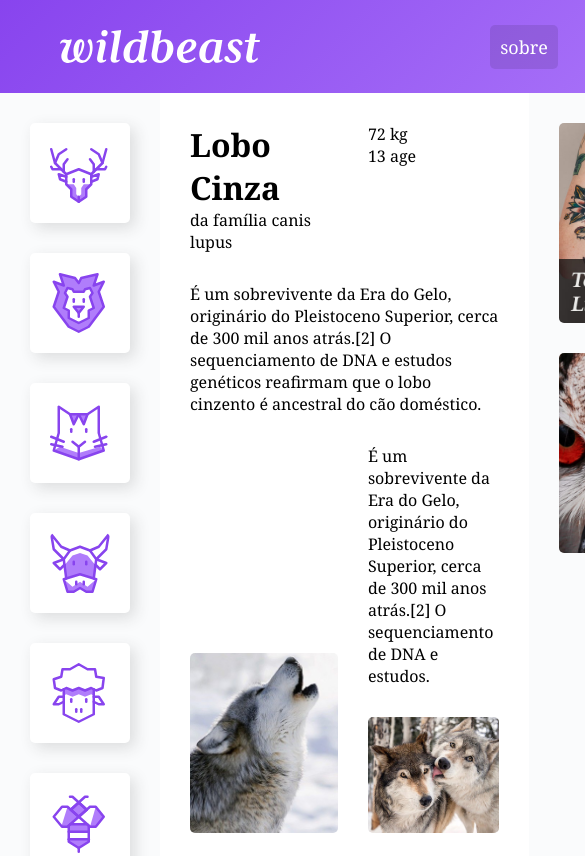
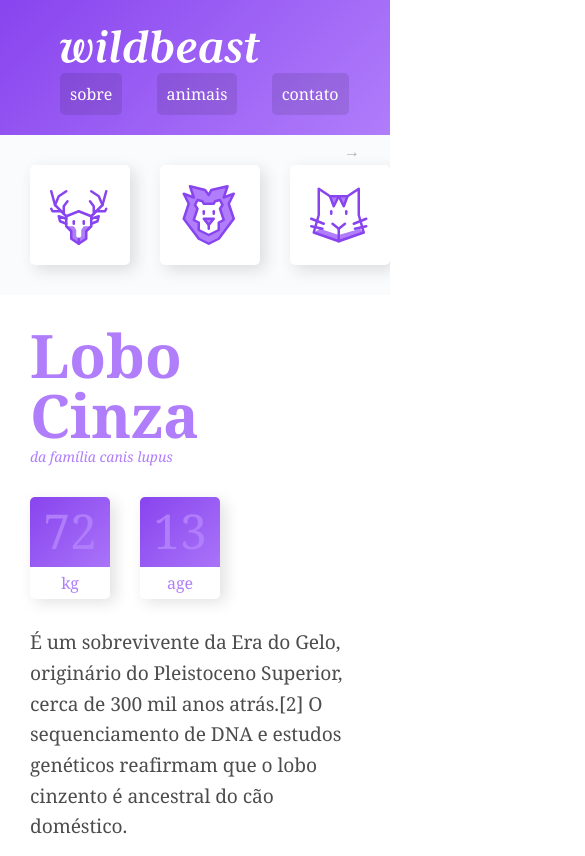
Before and after one commit to camilaferreiranas/projeto-wildbeast, a plain HTML site: page index.html in a window 390 px wide. Shown: the top 856 px of the page, 585 px wide, since content can reach past the window. Drawn offline with Linux system fonts and the light colour scheme.

Commit message:
Responsividade

```diff
--- a/css/style.css
+++ b/css/style.css
@@ -16,7 +16,7 @@ a {
 }
 
 img {
-   max-width: 100%;
+   width: 100%;
    display: block;
    border-radius: 5px;
 }
@@ -120,6 +120,113 @@ img {
     align-self: flex-end;
 }
 
+/*Estilo Geral*/
+p {
+    font-size: 1.2em;
+    line-height: 1.6;
+    letter-spacing: -0.005em;
+    color: rgba(0, 0, 0, 0.7);
+}
+
+.informacoes p + p {
+    margin-top: 30px;
+}
+
+/*Título*/
+
+.titulo {
+    color: #B07dfb;
+}
+
+.titulo h1 {
+    font-size: 3.75em;
+    line-height: 1;
+    font-weight: 700;
+}
+
+.titulo span {
+    font-size: 0.875em;
+    font-style: italic;
+}
+
+/*Características*/
+.caracteristicas  {
+    display: flex;
+    align-items: flex-start;
+}
+
+.caracteristicas > div {
+    width: 80px;
+    text-align: center;
+    background: linear-gradient(135deg, #8844ee, #B07dfb);
+    border-radius: 5px;
+    box-shadow: 5px 5px 15px 0px rgba(44, 44, 44, 0.15);
+    position: relative;
+}
+
+.caracteristicas > div:first-child {
+    margin-right: 30px;
+}
+
+.caracteristicas span {
+    display: block;
+    color: #B07dfb;
+}
+
+.numero {
+    color: #B07dfb;
+    font-size: 3em;
+    line-height: 1;
+    margin: 10px auto;
+}
+
+.rotulo {
+    background: white;
+    border-radius: 0 0 5px 5px;
+    padding: 5px 0;
+    position: relative;
+    top: 2px;
+}
+
+
+
+.destaque {
+    font-size: 0.875em;
+    color: #B07dfb;
+    max-width: 16em;
+}
+
+.citacao, .atributos {
+    align-self: flex-start;
+    padding: 30px;
+    border-radius: 5px;
+    box-shadow: 5px 5px 15px 0px rgba(44, 44, 44, 0.15);
+    background: linear-gradient(135deg, #8844ee, #B07dfb);
+}
+
+.citacao p {
+    font-size: 1.5em;
+    font-style: italic;
+    text-align: center;
+    max-width: 500px;
+    color: white;
+    margin: 0 auto;
+}
+
+.atributos li {
+    color: white;
+    font-family: Courier, monospace;
+    font-size: 1.125em;
+    padding: 15px;
+
+}
+
+.atributos li + li {
+    border-top: 2px solid #B07dfb;
+}
+
+
+
 /*Anúncios*/
 
 .anuncios {
@@ -129,6 +236,7 @@ img {
     align-content: flex-start;
     padding: 30px;
     gap: 30px;
+    grid-template-columns: repeat(auto-fit, minmax(150px, 1fr));
 }
 
 
@@ -144,3 +252,92 @@ img {
     text-align: center;
     padding: 30px;
 }
+
+@media (max-width: 1200px) {
+   .estrutura {
+    grid-template-areas:
+    "header header header"
+    "sidenav content content"
+    "sidenav anuncios anuncios"
+    "footer footer footer"
+;
+   }
+}
+
+@media(max-width: 760px) {
+    .estrutura {
+        grid-template-columns: 100%;
+        grid-template-areas:
+        "header "
+        "sidenav "
+        "content"
+        "anuncios"
+        "footer";
+    }
+}
+
+@media(max-width: 760px) {
+    .header {
+        grid-template-columns: auto;
+    }
+
+    .logo {
+        margin-bottom: 20px;
+    }
+    .header nav a {
+        font-size: 1em;
+    }
+    .header li + li  {
+        margin-left: 10px;
+    }
+
+}
+
+@keyframes seta {
+    from {
+        right: 30px;
+    }
+    to {
+        right: 20px;
+    }
+}
+
+@media (max-width: 760px) {
+
+    .sidenav {
+        position: relative;
+        overflow: auto;
+        -webkit-overflow-scrolling: touch;
+        -ms-overflow-style: -ms-autohiding-scrollbar;
+    }
+
+    .sidenav::after {
+        content: '→';
+        position: absolute;
+        top: 5px;
+        right: 30px;
+        color: rgba(0, 0, 0, 0.3);
+        animation: seta .5s ease-in 0s infinite alternate;
+    }
+    .sidenav ul  {
+        display: flex;
+    }
+
+    .sidenav li {
+        flex: 1 0 60px;
+    }
+
+    .sidenav {
+        padding: 0 30px;
+    }
+
+    .sidenav li a {
+        margin: 30px 30px 30px 0;
+    }
+}
+
+@media(max-width: 600px) {
+    .content {
+        grid-template-columns: auto;
+    }
+}
--- a/index.html
+++ b/index.html
@@ -75,9 +75,9 @@
                     <span class="rotulo">age</span>
                 </div>
             </div>
-            <p class="col-wide ">É um sobrevivente da Era do Gelo, originário do Pleistoceno Superior, cerca de 300 mil anos atrás.[2] O sequenciamento de DNA e estudos genéticos reafirmam que o lobo cinzento é ancestral do cão doméstico.</p>
+            <p class="col-wide">É um sobrevivente da Era do Gelo, originário do Pleistoceno Superior, cerca de 300 mil anos atrás.[2] O sequenciamento de DNA e estudos genéticos reafirmam que o lobo cinzento é ancestral do cão doméstico.</p>
             <img src="img/wolf1.jpg" alt="Lobo 1" class="imagem-1">
-            <p>É um sobrevivente da Era do Gelo, originário do Pleistoceno Superior, cerca de 300 mil anos atrás.[2] O sequenciamento de DNA e estudos.</p>
+            <p class="destaque">É um sobrevivente da Era do Gelo, originário do Pleistoceno Superior, cerca de 300 mil anos atrás.[2] O sequenciamento de DNA e estudos.</p>
             <img src="img/wolf2.jpg" alt="Lobo 2" class="imagem-2">
             <p>O peso e tamanho dos lobos variam muito em todo o mundo, tendendo a aumentar proporcionalmente com a latitude, como previsto pela teoria de Christian Bergmann. Em geral, a altura, medida a partir dos ombros, varia de 60 a 95 centímetros.</p>
 
```
